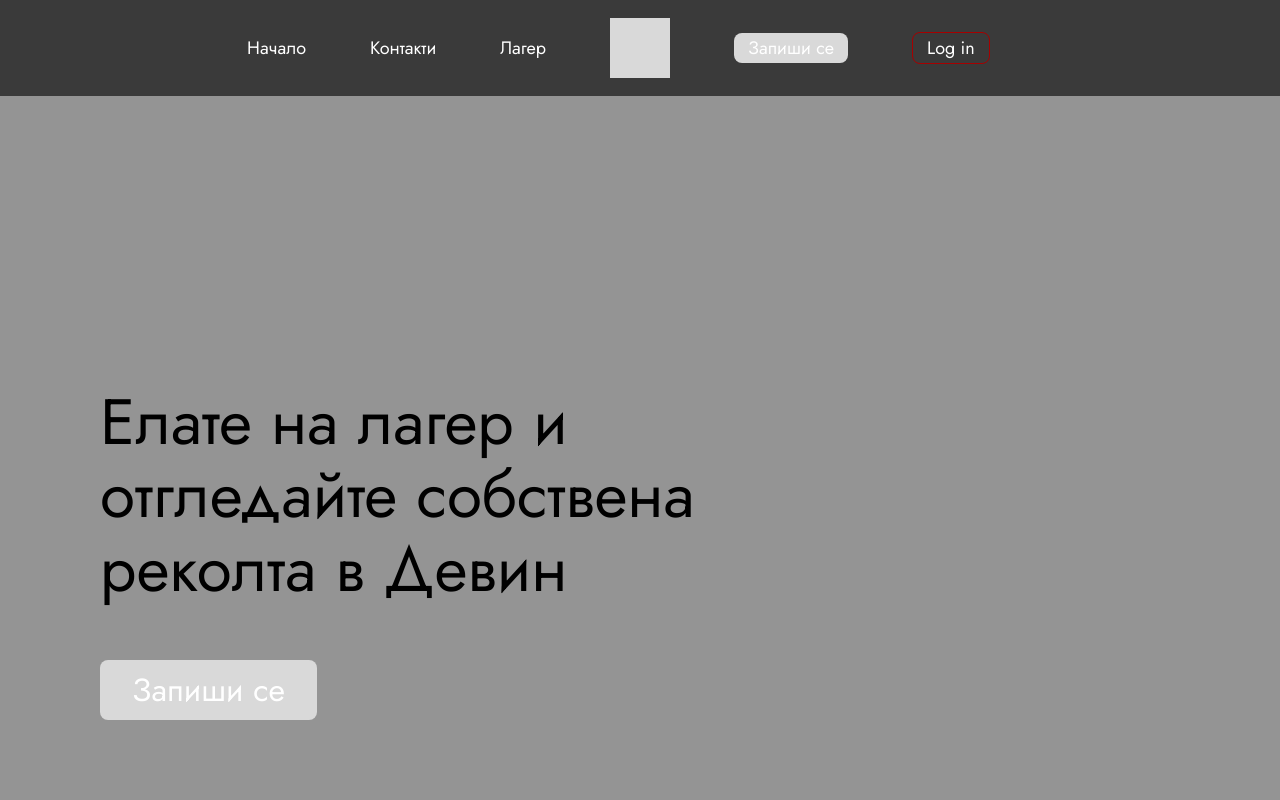
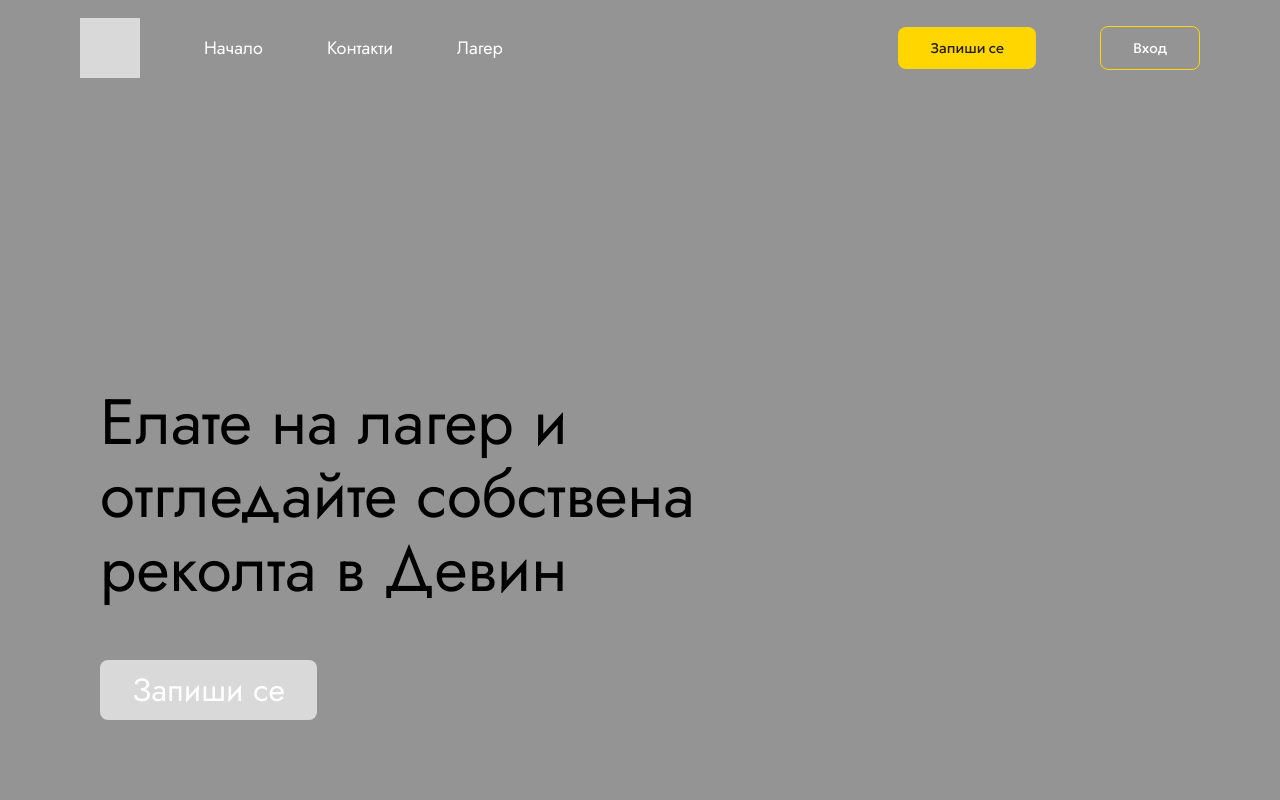
Before and after one commit to spasimir21/trudovLagerZaDeca, a React (Vite) app in the folder frontend/: page / in a window 1280 px wide. Shown: the top 800 px of the page. Built offline with nearby package versions, Linux system fonts and the light colour scheme.

Commit message:
Updated the header

```diff
--- a/frontend/src/components/Header/Header.module.scss
+++ b/frontend/src/components/Header/Header.module.scss
@@ -4,59 +4,87 @@
   left: 0px;
   width: 100vw;
   height: var(--header-height);
-  display: grid;
-  place-items: center;
+  display: flex;
+  flex-flow: row nowrap;
+  align-items: center;
+  justify-content: space-between;
   z-index: 1000;
+  padding: 0px 80px;
 }
 
 .header.full {
   background-color: #3a3a3a;
 }
 
-.header.full .line {
-  width: 100vw;
-}
+// .header.full .line {
+//   width: 100vw;
+// }
 
 .logo {
-  position: relative;
+  // position: relative;
   width: 60px;
   aspect-ratio: 1;
   background-color: #d9d9d9;
   overflow: show;
 }
 
-.leftButtons {
-  position: absolute;
+.buttons {
   display: flex;
   flex-flow: row nowrap;
   align-items: center;
   gap: 64px;
-  transform: translate(calc(-100% - 64px), 0);
-  height: 100%;
-  width: fit-content;
 }
 
-.rightButtons {
-  position: absolute;
-  display: flex;
-  flex-flow: row nowrap;
-  align-items: center;
-  gap: 64px;
-  transform: translate(124px, 0);
-  height: 100%;
-  width: fit-content;
+.buttons .button {
+  border-radius: 8px;
+  padding: 12px 32px;
+  color: #251e03;
+  background-color: #ffd600;
+  font-family: Geologica;
+  font-size: 14px;
+  font-style: normal;
+  font-weight: 400;
+  line-height: normal;
 }
 
-.line {
-  position: absolute;
-  bottom: 0px;
-  left: 0px;
-  // border-bottom: 1px solid white;
-  width: 60vw;
-  transform: translate(calc(50vw - 50%), 0);
+.accentButton {
+  border: 1px solid #ffd600;
+  color: white !important;
+  background-color: transparent !important;
 }
 
-.logo p {
+// .leftButtons {
+//   position: absolute;
+//   display: flex;
+//   flex-flow: row nowrap;
+//   align-items: center;
+//   gap: 64px;
+//   transform: translate(calc(-100% - 64px), 0);
+//   height: 100%;
+//   width: fit-content;
+// }
+
+// .rightButtons {
+//   position: absolute;
+//   display: flex;
+//   flex-flow: row nowrap;
+//   align-items: center;
+//   gap: 64px;
+//   transform: translate(124px, 0);
+//   height: 100%;
+//   width: fit-content;
+// }
+
+// .line {
+//   position: absolute;
+//   bottom: 0px;
+//   left: 0px;
+//   // border-bottom: 1px solid white;
+//   width: 60vw;
+//   transform: translate(calc(50vw - 50%), 0);
+// }
+
+.buttons p {
   font-family: Jost;
   font-size: 18px;
   color: white;
@@ -68,13 +96,13 @@
   cursor: pointer;
 }
 
-.button {
-  border-radius: 8px;
-  background: #d9d9d9;
-  padding: 2px 14px;
-}
+// .button {
+//   border-radius: 8px;
+//   background: #d9d9d9;
+//   padding: 2px 14px;
+// }
 
-.loginButton {
-  background-color: transparent;
-  border: 1px solid #a60000;
-}
+// .loginButton {
+//   background-color: transparent;
+//   border: 1px solid #a60000;
+// }
--- a/frontend/src/components/Header/Header.tsx
+++ b/frontend/src/components/Header/Header.tsx
@@ -4,18 +4,16 @@ import React from 'react';
 
 function Header() {
   return (
-    <div className={classes.header + ' ' + classes.full}>
-      <div className={classes.line}></div>
-      <div className={classes.logo}>
-        <div className={classes.leftButtons}>
-          <p>Начало</p>
-          <p>Контакти</p>
-          <p>Лагер</p>
-        </div>
-        <div className={classes.rightButtons}>
-          <p className={classes.button}>Запиши се</p>
-          <p className={classes.button + ' ' + classes.loginButton}>Log in</p>
-        </div>
+    <div className={classes.header}>
+      <div className={classes.buttons}>
+        <div className={classes.logo}></div>
+        <p>Начало</p>
+        <p>Контакти</p>
+        <p>Лагер</p>
+      </div>
+      <div className={classes.buttons}>
+        <p className={classes.button}>Запиши се</p>
+        <p className={classes.button + ' ' + classes.accentButton}>Вход</p>
       </div>
     </div>
   );
--- a/frontend/src/global.scss
+++ b/frontend/src/global.scss
@@ -1,4 +1,8 @@
 @import url('https://fonts.googleapis.com/css2?family=Geologica&family=Jost&family=Raleway&display=swap');
+
+* {
+  box-sizing: border-box;
+}
 
 :root {
   --header-height: 96px;
```
